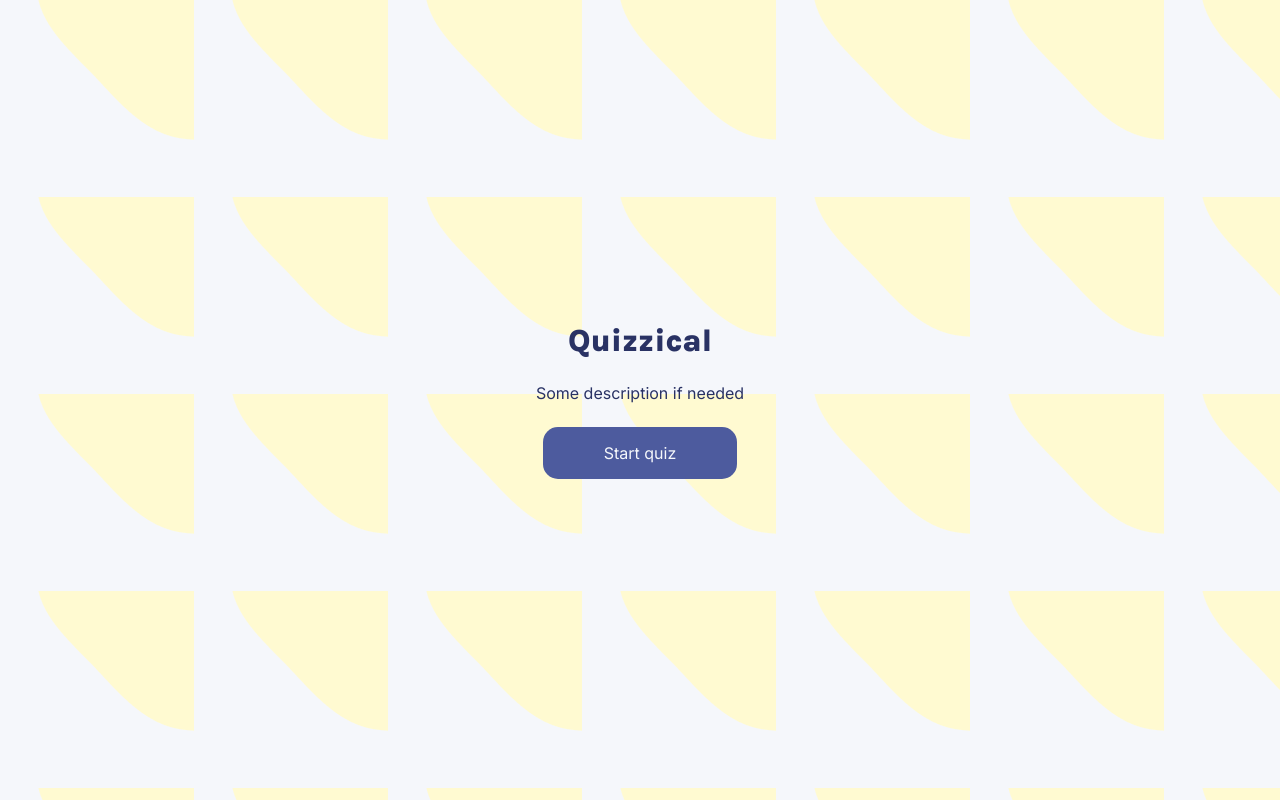
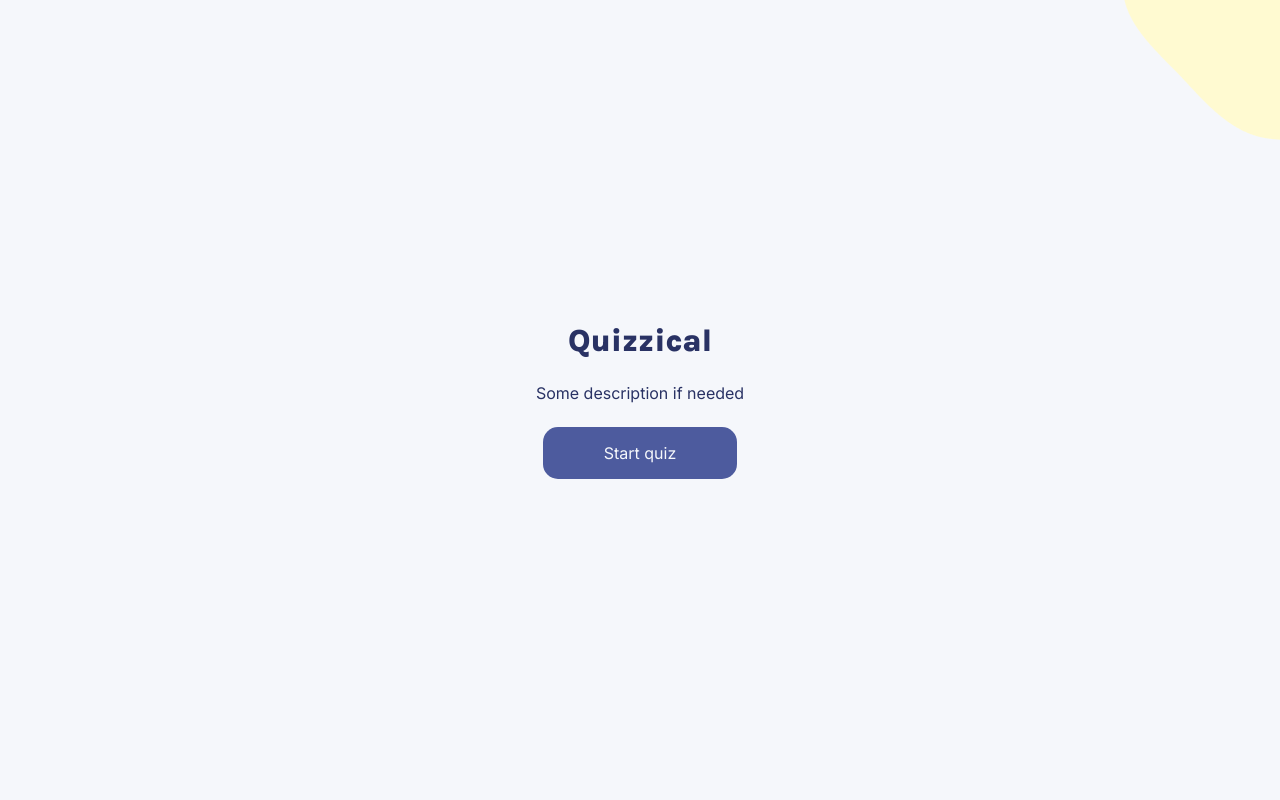
Before and after one commit to Liene31/react-quizzical, a React (Vite) app: page / in a window 1280 px wide. Built offline with nearby package versions, Linux system fonts and the light colour scheme.

Commit message:
add image

```diff
--- a/src/index.css
+++ b/src/index.css
@@ -13,6 +13,9 @@ main {
   color: #293264;
   font-family: "Inter", sans-serif;
   background-image: url(../src/assets/blobs-yellow.png);
+  background-repeat: no-repeat;
+  background-position: right top;
+  /* background-image: url(../src/assets/blobs-purple.png); */
 }
 
 section {
```
